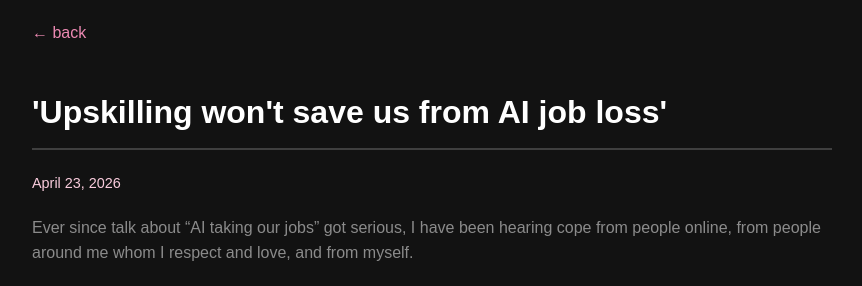
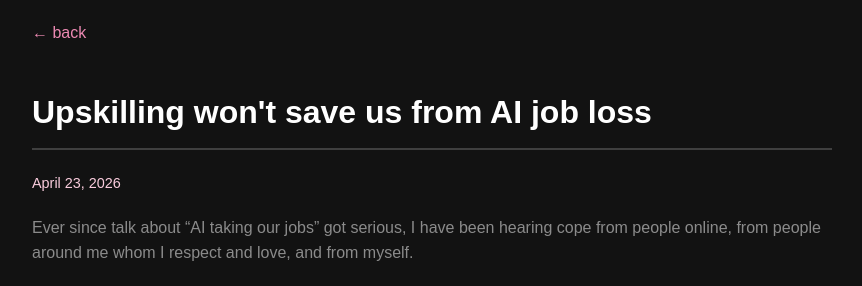
Before and after one commit to superfamousdog/superfamousdog.github.io, a Jekyll site: the page built from _posts/2026-04-23-cant-upskill-out.md, in a window 1280 px wide. Shown: the top 286 px of the page, without its empty margins (208-1070 px from the left). Built offline with Jekyll 4.4.1, drawn with Linux system fonts in a browser that asks for light colours.

```diff
--- a/_posts/2026-04-23-cant-upskill-out.md
+++ b/_posts/2026-04-23-cant-upskill-out.md
@@ -1,6 +1,6 @@
 ---
 layout: post
-title: "'Upskilling won't save us from AI job loss'"
+title: "Upskilling won't save us from AI job loss"
 date: 2026-04-23
 ---
 Ever since talk about "AI taking our jobs" got serious, I have been hearing cope from people online, from people around me whom I respect and love, and from myself.
```
